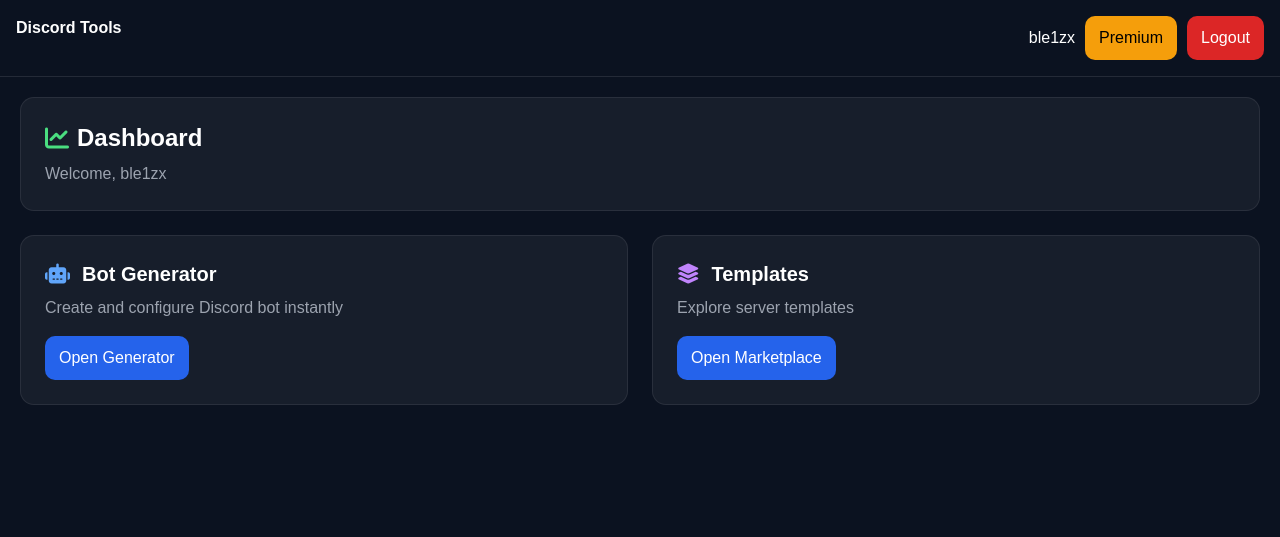
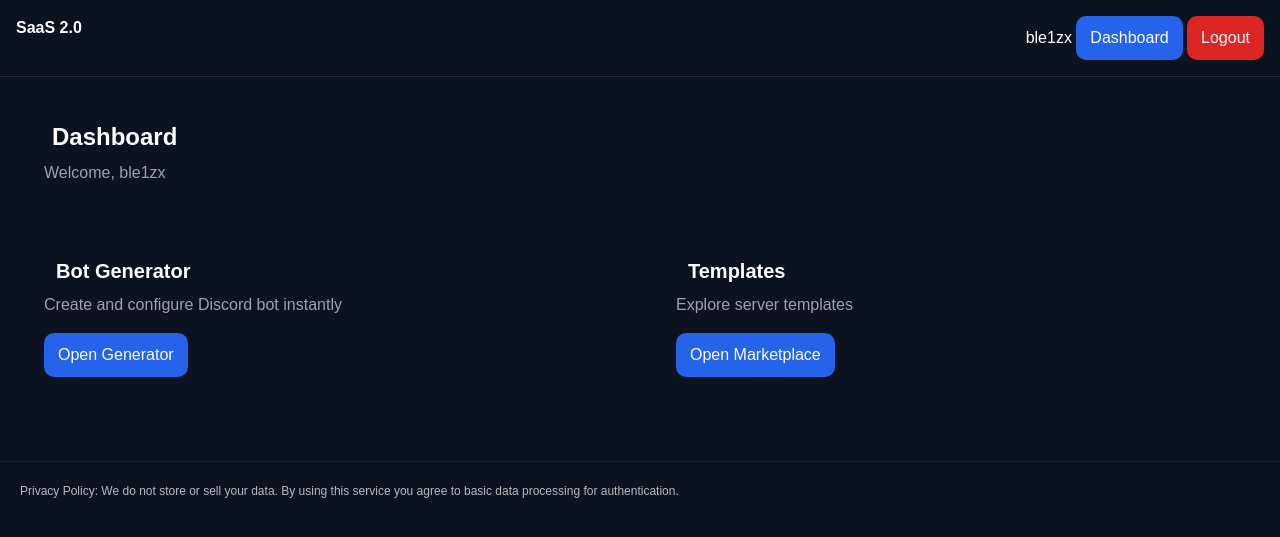
Before and after one commit to veskerlakq/Discord-Tools, a Flask app: page /dashboard in a window 1280 px wide. Shown: the top 537 px of the page. Run offline with Flask 3, Linux system fonts and the light colour scheme; a user stored in the database is signed in; some libraries are stand-ins or nearby versions.

Commit message:
Update base.html

```diff
--- a/FlaskProject/templates/base.html
+++ b/FlaskProject/templates/base.html
@@ -4,40 +4,28 @@
 <meta charset="UTF-8">
 
 <script src="https://cdn.tailwindcss.com"></script>
-<link rel="stylesheet" href="https://cdnjs.cloudflare.com/ajax/libs/font-awesome/6.5.0/css/all.min.css">
 
 <style>
 body {
-    margin: 0;
-    font-family: sans-serif;
-    background: #0b1220;
-    color: white;
+    margin:0;
+    font-family:sans-serif;
+    background:#0b1220;
+    color:white;
 }
 
 .btn {
-    padding: 10px 14px;
-    border-radius: 10px;
-    display: inline-flex;
-    gap: 8px;
-    text-decoration: none;
-    transition: 0.2s;
+    padding:10px 14px;
+    border-radius:10px;
+    display:inline-flex;
+    gap:8px;
+    text-decoration:none;
+    transition:0.2s;
 }
 
 .btn.blue { background:#2563eb; color:white; }
 .btn.red { background:#dc2626; color:white; }
-.btn.yellow { background:#f59e0b; color:black; }
 
-.btn:hover {
-    transform: scale(1.05);
-    filter: brightness(1.2);
-}
-
-.card {
-    background: rgba(255,255,255,0.05);
-    border: 1px solid rgba(255,255,255,0.08);
-    border-radius: 14px;
-    padding: 16px;
-}
+.btn:hover { transform:scale(1.05); }
 
 .topbar {
     display:flex;
@@ -53,30 +41,20 @@ body {
 
 <div class="topbar">
 
-    <div class="font-bold">Discord Tools</div>
+    <div><b>SaaS 2.0</b></div>
 
     <div>
 
         {% if current_user.is_authenticated %}
 
-        <div style="display:flex; gap:10px; align-items:center;">
-
             <span>{{ current_user.username }}</span>
-
-            {% if current_user.plan == "premium" %}
-            <div class="btn yellow">Premium</div>
-            {% endif %}
-
-            <a href="/logout" class="btn red">Logout</a>
-
-        </div>
+            <a class="btn blue" href="/dashboard">Dashboard</a>
+            <a class="btn red" href="/logout">Logout</a>
 
         {% else %}
 
-        <div style="display:flex; gap:10px;">
-            <a href="/login" class="btn blue">Login</a>
-            <a href="/register" class="btn yellow">Sign up</a>
-        </div>
+            <a class="btn blue" href="/login">Login</a>
+            <a class="btn blue" href="/register">Sign up</a>
 
         {% endif %}
 
@@ -88,5 +66,9 @@ body {
     {% block content %}{% endblock %}
 </div>
 
+<footer style="margin-top:40px; padding:20px; border-top:1px solid rgba(255,255,255,0.1); font-size:12px; opacity:0.7;">
+    Privacy Policy: We do not store or sell your data. By using this service you agree to basic data processing for authentication.
+</footer>
+
 </body>
 </html>
```
